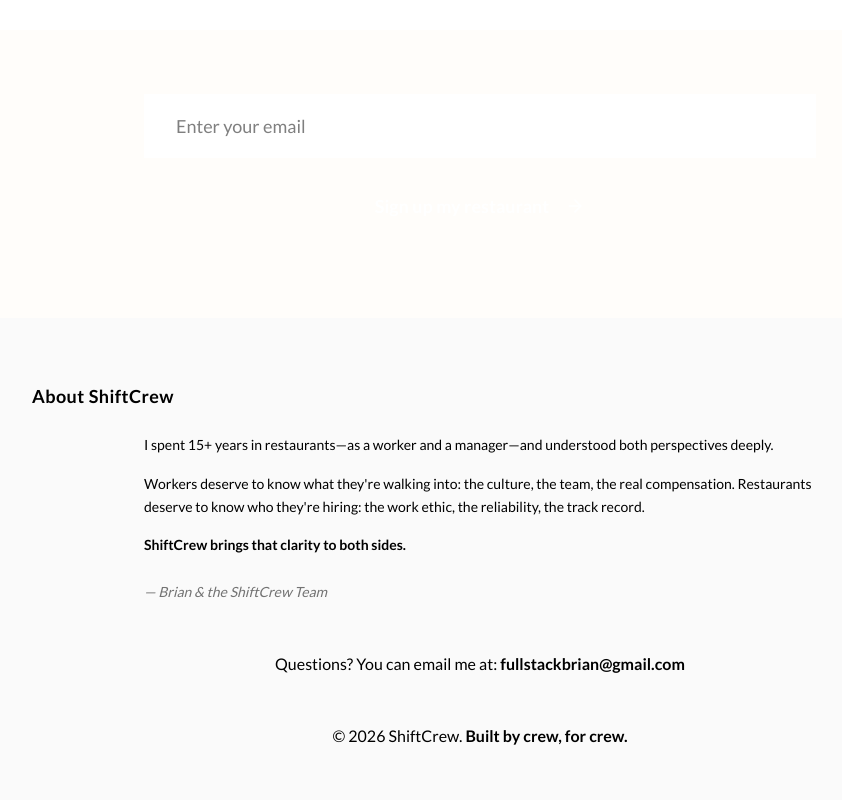
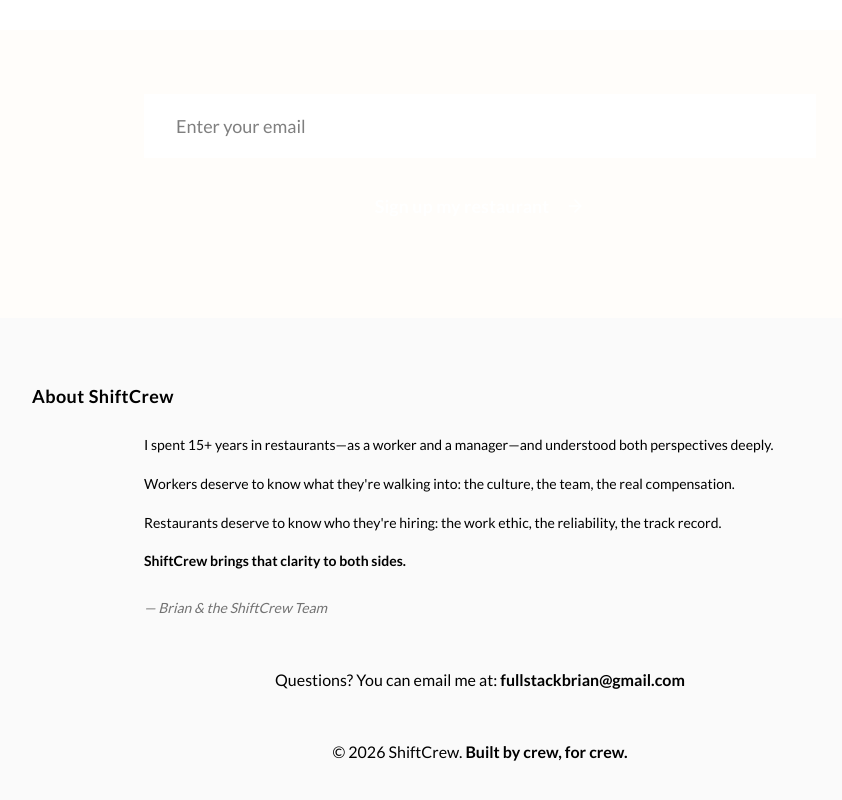
Before and after one commit to fullstackbrian/shiftcrew, a Next.js app: page / in a window 1280 px wide. Shown: the part 5815-6615 px from the top of the page, without its empty margins (160-1002 px from the left). Built offline with nearby package versions, Linux system fonts and the light colour scheme.

Commit message:
Add line break before 'Restaurants deserve' paragraph in Footer

```diff
--- a/components/landing/Footer.tsx
+++ b/components/landing/Footer.tsx
@@ -17,7 +17,10 @@
               </p>
               <p>
                 Workers deserve to know what they&apos;re walking into: the culture,
-                the team, the real compensation. Restaurants deserve to know who they&apos;re hiring: the work ethic,
+                the team, the real compensation.
+              </p>
+              <p>
+                Restaurants deserve to know who they&apos;re hiring: the work ethic,
                 the reliability, the track record.
               </p>
               <p className="font-semibold text-neutral-900">
```
